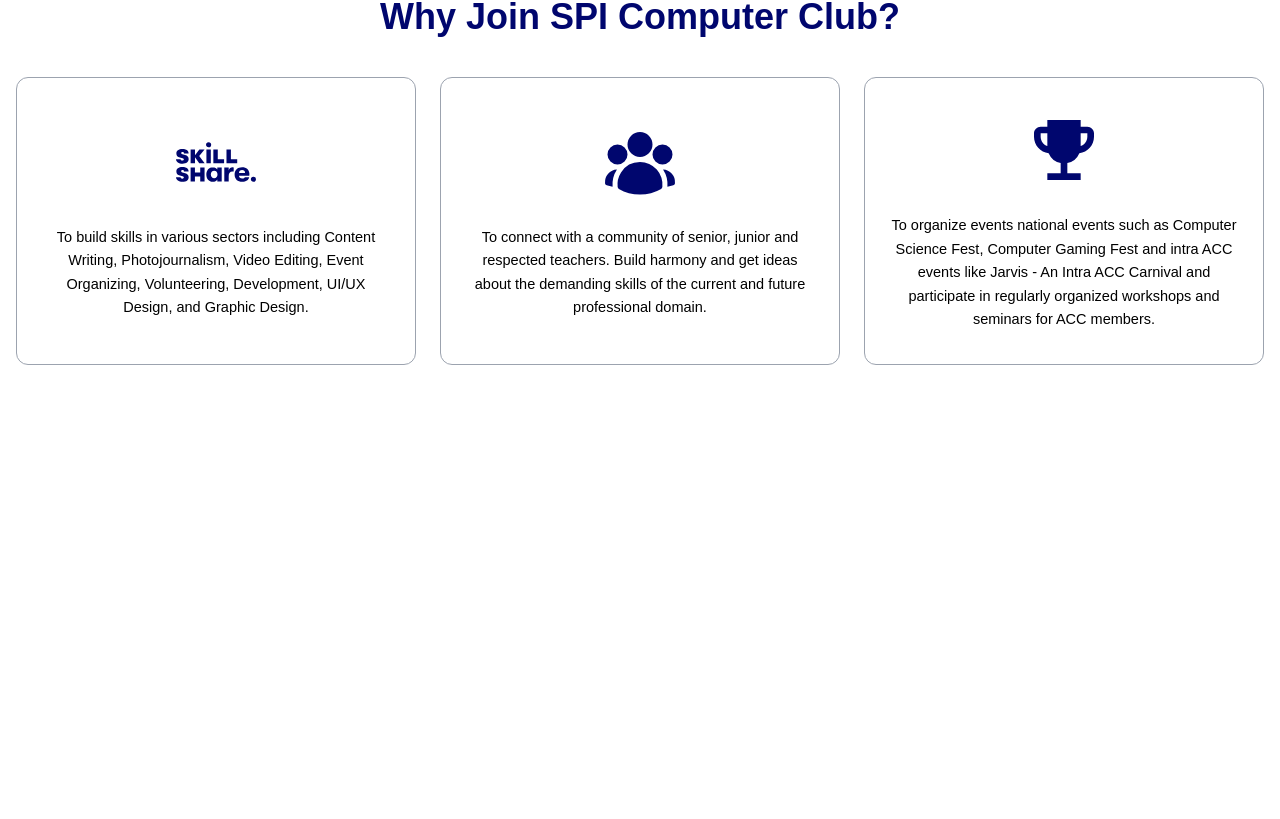
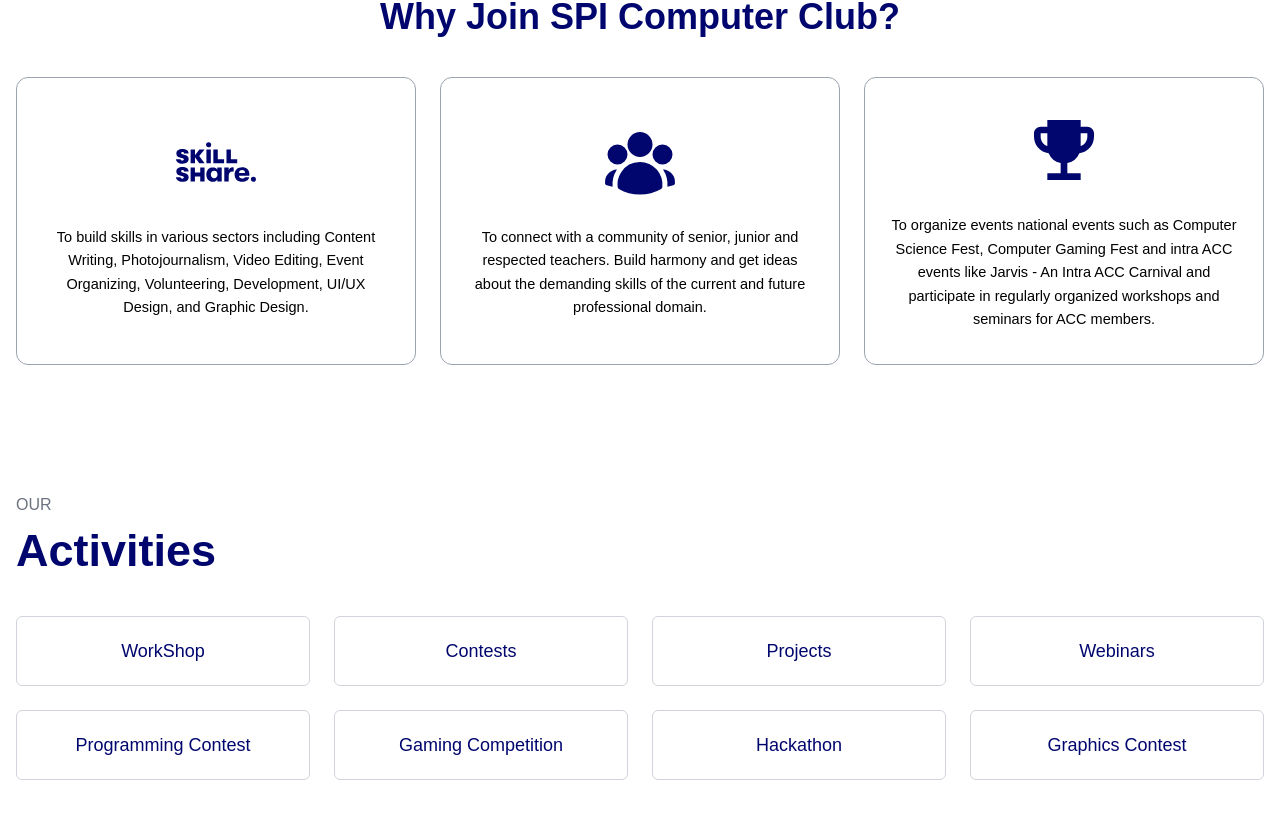
Before and after one commit to Shakiqurrahman/computer-club-spi, a React (Vite) app: page / in a window 1280 px wide. Shown: the part 815-1634 px from the top of the page. Before the commit the page ends 1308 px from the top, so only its background shows below. Built offline with nearby package versions, Linux system fonts and the light colour scheme.

Commit message:
our activities added

```diff
--- a/src/Pages/HomePage.jsx
+++ b/src/Pages/HomePage.jsx
@@ -1,4 +1,5 @@
 import Hero from "../components/Hero";
+import OurActivities from "../components/OurActivities";
 import WhyJoinUs from "../components/WhyJoinUs";
 
 const HomePage = () => {
@@ -8,6 +9,9 @@ const HomePage = () => {
       <div className="my-32">
       <WhyJoinUs />
       </div>
+      <div className="my-32">
+      <OurActivities />
+      </div>
     </div>
   );
 };
--- /dev/null
+++ b/src/components/OurActivities.jsx
@@ -0,0 +1,51 @@
+const OurActivities = () => {
+  const activitiesData = [
+    {
+      id: 1,
+      title: "WorkShop",
+    },
+    {
+      id: 2,
+      title: "Contests",
+    },
+    {
+      id: 3,
+      title: "Projects",
+    },
+    {
+      id: 4,
+      title: "Webinars",
+    },
+    {
+      id: 5,
+      title: "Programming Contest ",
+    },
+    {
+      id: 6,
+      title: "Gaming Competition",
+    },
+    {
+      id: 7,
+      title: "Hackathon",
+    },
+    {
+      id: 8,
+      title: "Graphics Contest",
+    },
+  ];
+  return (
+    <div>
+      <p className="text-gray-500 font-thin text-cente">OUR</p>
+      <h2 className="text-[45px] text-secondary font-semibold text-cente">Activities</h2>
+      <div className="mt-8 grid lg:grid-cols-4 grid-cols-2 text-center gap-6">
+        {activitiesData.map((data) => (
+          <div key={data.id} className="p-5 hover:bg-gray-200/75 border border-gray-300  hover:border-secondary rounded-md duration-300">
+            <h3 className="sm:text-lg font-medium text-secondary">{data.title}</h3>
+          </div>
+        ))}
+      </div>
+    </div>
+  );
+};
+
+export default OurActivities;
--- a/src/components/WhyJoinUs.jsx
+++ b/src/components/WhyJoinUs.jsx
@@ -6,7 +6,7 @@ import { MdEmojiEvents } from "react-icons/md";
 const WhyJoinUs = () => {
     return (
         <div>
-            <h1 className="text-center text-secondary text-4xl font-semibold mb-10">Why Join SPI Computer Club?</h1>
+            <h2 className="text-center text-secondary text-4xl font-semibold mb-10">Why Join SPI Computer Club?</h2>
             <div className="grid grid-cols-1 md:grid-cols-2 lg:grid-cols-3 gap-6">
                 <div className="group px-6 py-8 border border-gray-400 rounded-xl flex  flex-col items-center justify-center text-center hover:border-[#00066e]  duration-300">
                     <SiSkillshare className="mb-6 text-[80px] text-secondary"/>
```
